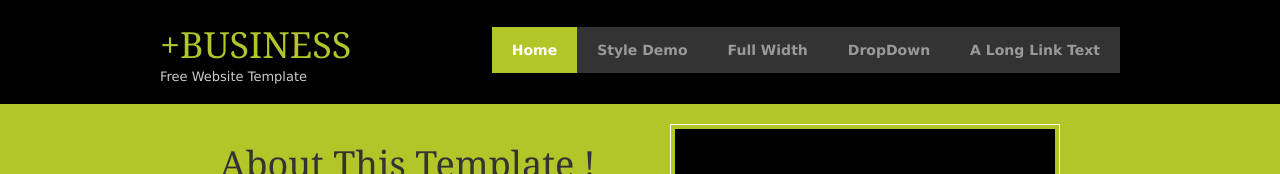
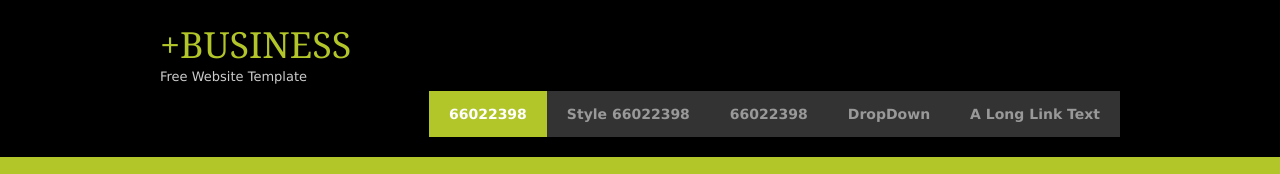
Before and after one commit to kanyarat2005/66022398, a plain HTML site: page index.html in a window 1280 px wide. Shown: the top 174 px of the page. Drawn offline with Linux system fonts and the light colour scheme.

Commit message:
Update index.html

```diff
--- a/index.html
+++ b/index.html
@@ -25,9 +25,9 @@ Licence URI: http://www.os-templates.com/template-terms
     </div>
     <div id="topnav">
       <ul>
-        <li class="active"><a href="index.html">Home</a></li>
-        <li><a href="pages/style-demo.html">Style Demo</a></li>
-        <li><a href="pages/full-width.html">Full Width</a></li>
+        <li class="active"><a href="index.html">66022398</a></li>
+        <li><a href="pages/style-demo.html">Style 66022398</a></li>
+        <li><a href="pages/full-width.html">66022398</a></li>
         <li><a href="#">DropDown</a>
           <ul>
             <li><a href="#">Link 1</a></li>
```
